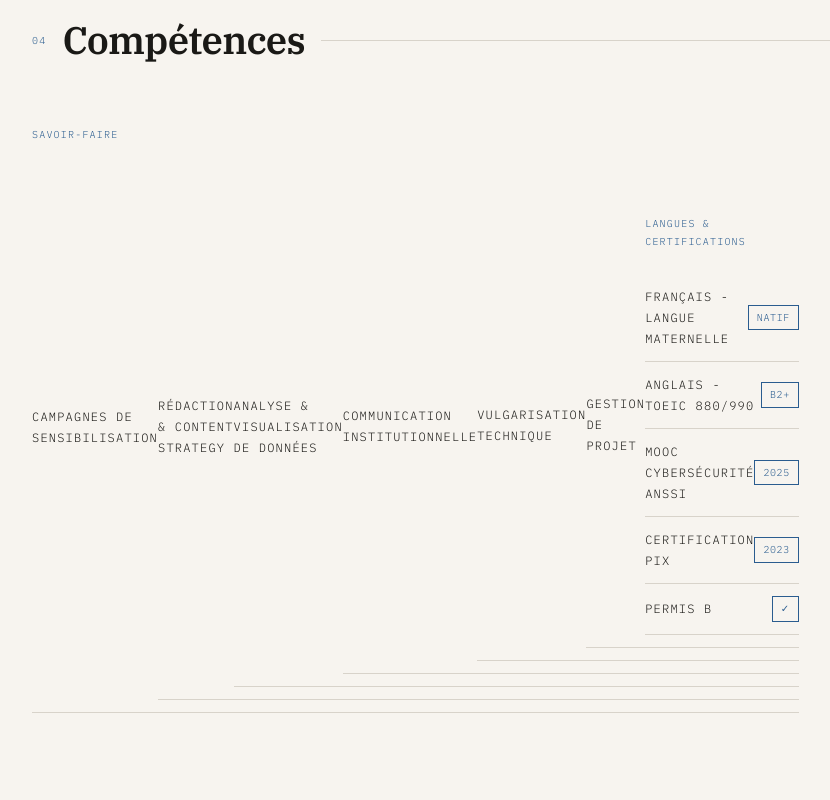
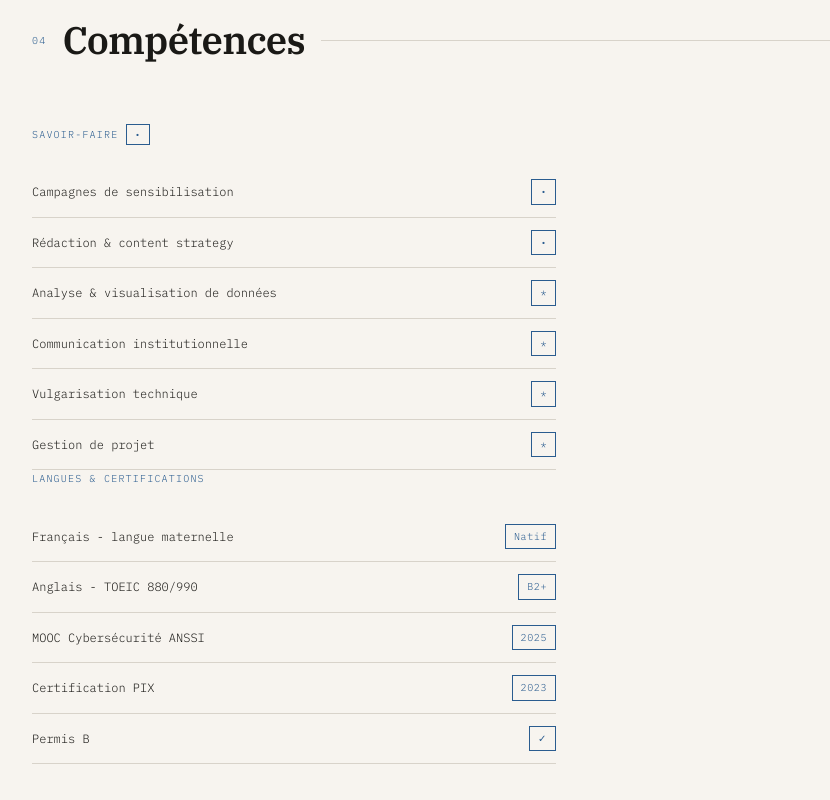
Before and after one commit to avoidmercure/avoidmercure.github.io, a plain HTML site: page index.html in a window 1280 px wide. Shown: the part 5880-6680 px from the top of the page, without its empty margins (20-850 px from the left). Drawn offline with Linux system fonts and the light colour scheme.

Commit message:
Update index.html

```diff
--- a/index.html
+++ b/index.html
@@ -1348,13 +1348,13 @@ footer {
     </div>
     <div class="skills-grid">
       <div>
-        <div class="skill-group-label">Savoir-faire
-        <div class="skill-item">Campagnes de sensibilisation
-        <div class="skill-item">Rédaction & content strategy
-        <div class="skill-item">Analyse & visualisation de données
-        <div class="skill-item">Communication institutionnelle
-        <div class="skill-item">Vulgarisation technique
-        <div class="skill-item">Gestion de projet
+        <div class="skill-group-label">Savoir-faire <span class="cert-badge">•</span></div>
+        <div class="skill-item">Campagnes de sensibilisation <span class="cert-badge">•</span></div>
+        <div class="skill-item">Rédaction & content strategy <span class="cert-badge">•</span></div>
+        <div class="skill-item">Analyse & visualisation de données <span class="cert-badge">*</span></div>
+        <div class="skill-item">Communication institutionnelle <span class="cert-badge">*</span></div>
+        <div class="skill-item">Vulgarisation technique <span class="cert-badge">*</span></div>
+        <div class="skill-item">Gestion de projet <span class="cert-badge">*</span></div>
       <div>
         <div class="skill-group-label">Langues & certifications</div>
         <div class="cert-item">Français - langue maternelle <span class="cert-badge">Natif</span></div>
```
